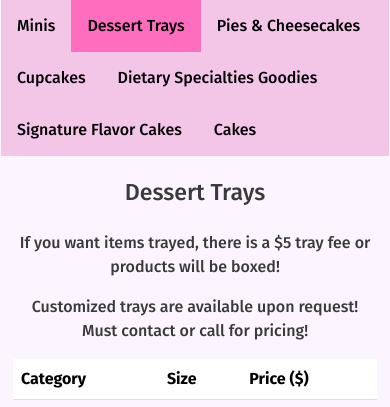
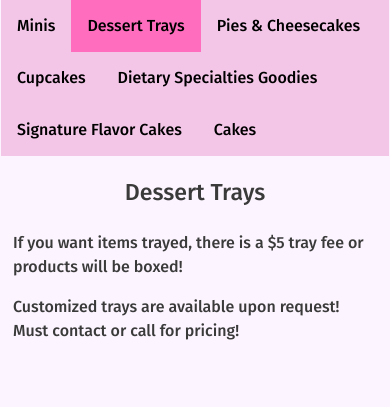
Before and after one commit to Veloric/2023FASE, a Flask app: page /menu in a window 390 px wide, after a click on "Dessert Trays"; the page is wider, and only the part inside the window is pictured. Shown: the part 194-601 px from the top of that part. Run offline with Flask 3, Linux system fonts and the light colour scheme; data that the repository does not hold is empty.

Commit message:
Update Profile and Menu

```diff
--- a/main.py
+++ b/main.py
@@ -774,18 +774,27 @@ def logout():
 
     return redirect(url_for('login'))
 
-@app.route("/profile")
+@app.route("/profile", methods = ["GET", "POST"])
 def profile():
     #TODO: Test functionality
     mydb = connectdb()
     cursor = mydb.cursor()
     cursor.execute("SELECT * FROM Account WHERE Email = %s", ([session["email"]]))
     account = cursor.fetchone()
-    if request.method == "POST" and "firstname" in request.form and "lastname" in request.form and "email" in request.form and "phone" in request.form:
-        cursor.execute("UPDATE account SET Firstname = %s, LastName = %s, Email = %s, Phone = %s WHERE Email = %s", (request.form["firstname"], request.form["lastname"], request.form["email"], request.form["phone"], [session["email"]]))
+    print(account)
+    if request.method == "POST" and request.form["profile-form"] == "1":
+        print(request.form)
+        firstname = request.form["firstname"]
+        lastname = request.form["lastname"]
+        email = request.form["email"]
+        password = request.form["password"]
+        phone = request.form["phone"]
+        sessionEmail = session["email"]
+        cursor.execute("UPDATE account SET Firstname = %s, LastName = %s, Email = %s, Password=%s, Phone = %s WHERE Email = %s", (firstname, lastname, email, password, phone, sessionEmail))
         mydb.commit()
         session["email"] = request.form["email"]
-        flash("Updated Profile information!")
+        flash("Updated Profile Information!", category='success')
+        print(firstname, lastname, email, phone, sessionEmail)
     disconnectdb(mydb)
     return render_template("profile.html", account = account)
 
--- a/static/menuStyle.css
+++ b/static/menuStyle.css
@@ -64,6 +64,14 @@
     padding-bottom: 4rem;
   }
 
+  .dessert-text {
+    display: flex;
+    flex-direction: column;
+    align-items: center;
+    justify-content: center;
+    padding-bottom: 3rem;
+  }
+
   .menu-name {
     font-size: 1.25rem;
     text-wrap: wrap;
--- a/static/style.css
+++ b/static/style.css
@@ -413,3 +413,8 @@ label {
     background-color: rgb(255, 93, 168);
     border-color: rgb(255, 93, 168);
 }
+
+.btn-primary:hover {
+    background-color: #e52c92;
+    border-color: #e52c92;
+}
--- a/templates/menu.html
+++ b/templates/menu.html
@@ -110,7 +110,7 @@
                 <h3>Dessert Trays</h3>
             </div>
 
-            <div style="text-align: center;">
+            <div class="dessert-text">
                 <p>If you want items trayed, there is a $5 tray fee or products will be boxed!</p>
                 <p>Customized trays are available upon request! Must contact or call for pricing!</p>
             </div>
@@ -196,7 +196,7 @@
                 </div>
             </div>
 
-            <div style="text-align: center;">
+            <div class="dessert-text">
                 <p>Call about designs other than sprinkles and glitter!</p>
                 <p>Colored frosting (1 color) is $.25 / ea</p>
                 <p>Filled: $.50 / ea</p>
@@ -224,8 +224,8 @@
                 <h3>Dietary Specialties Goodies</h3>
             </div>
 
-            <div style="text-align: center;">
-                <p>For the cupcakes, they have to have a minimum order of 1 dozen (12)!</p>
+            <div class="dessert-text">
+                <p>For the cupcakes, they must have a minimum order of 1 dozen (12)!</p>
                 <p>Gluten Free Cheesecakes are <b>crustless</b>!</p>
                 <p>We do not carry began colors and some decorations are not certified gluten free!</p>
                 <p>(for any <b>concerns</b>, please contact a chef)</p>
@@ -284,9 +284,9 @@
                 </div>
             </div>
 
-            <div style="text-align: center;">
+            <div class="dessert-text">
                 <p>Some traditional designs will be altered to allow writing and/or flowers!</p>
-                <p>Any other design additions other than writing and/or flowers will be discuessed with out Luscious & Sweet Pastry Chef!</p>
+                <p>Any other design additions other than writing and/or flowers will be discussed with our Luscious & Sweet Pastry Chef!</p>
             </div>
 
                 <table class="table table-striped">
@@ -323,10 +323,9 @@
                 </div>
             </div>
 
-            <div style="text-align: center;">
+            <div class="dessert-text">
                 <p>Please note that <b>prices</b> are for cakes with simple decorations! (ex. sprinkles, flowers, or balloons)</p>
                 <p>Anything that is not listed on this form will need to go through a Luscious & Sweet Bakery Chef!</p>
-                <p>Thank you!</p>
             </div>
 
             <table class="table table-striped">
```
Also changed, not shown: templates/profile.html (+9 -0 lines).
